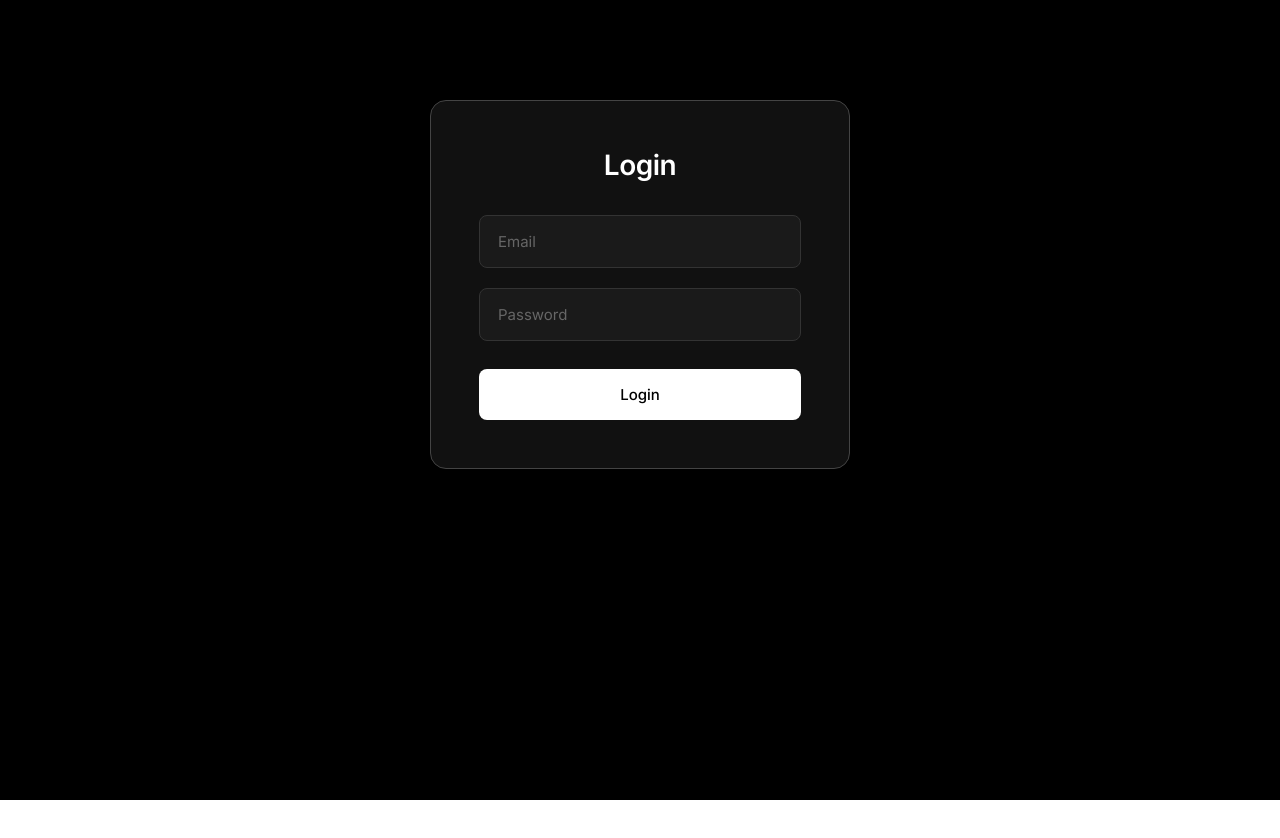
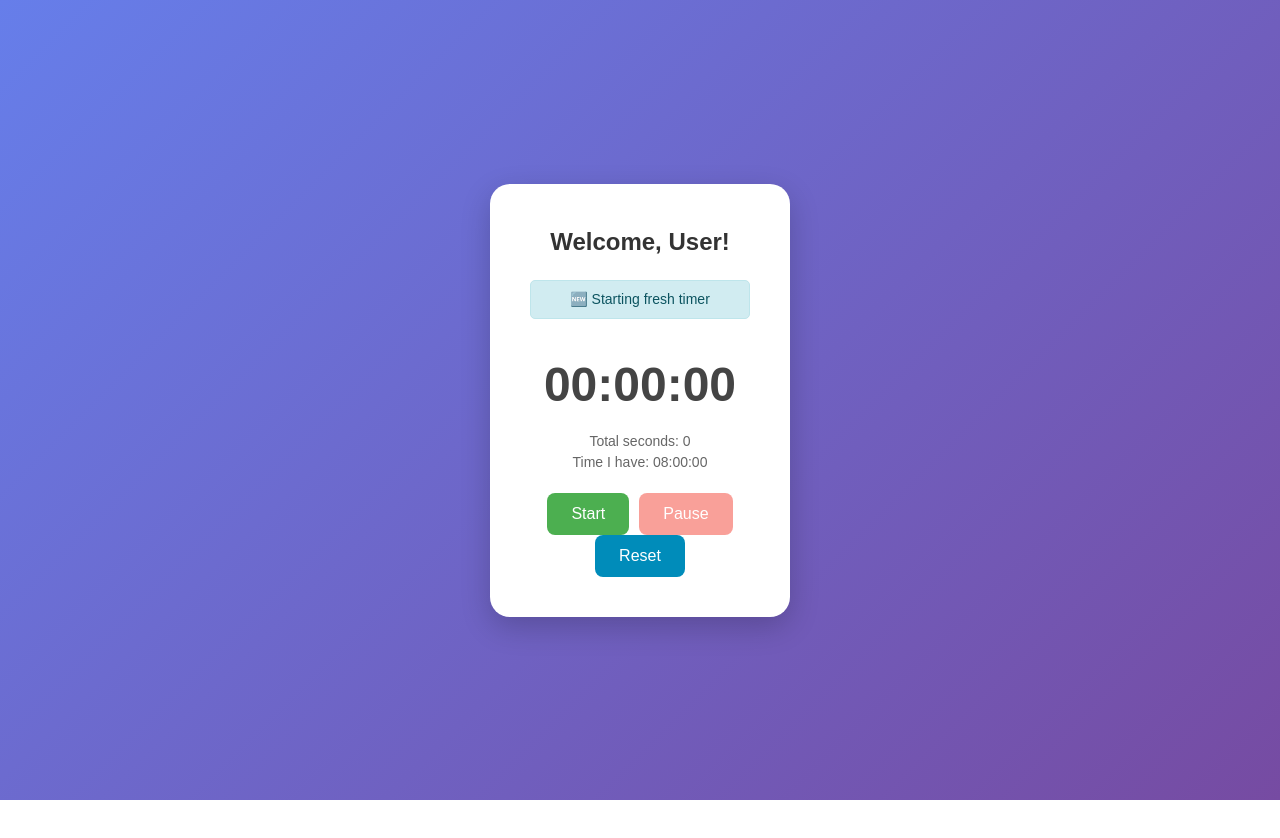
Before and after one commit to George-shaji/timer, a Vue app: page /#/dashboard in a window 1280 px wide. Before the commit this address led to /timer/#/dashboard. Shown: the top 838 px of the page. After the commit the page ends 800 px from the top, so only its background shows below. Built offline with nearby package versions, Linux system fonts and the light colour scheme.

Commit message:
Fix: switched to hash mode routing for GitHub Pages deployment

```diff
--- a/src/router/index.js
+++ b/src/router/index.js
@@ -1,4 +1,4 @@
-import { createRouter, createWebHistory } from "vue-router"
+import { createRouter, createWebHashHistory } from "vue-router"
 import Login from "../views/Login.vue"
 import Dashboard from "../views/Dashboard.vue"
 
@@ -17,6 +17,6 @@ const routes = [
 ]
 
 export default createRouter({
-  history: createWebHistory('/timer/'),
+  history: createWebHashHistory(),
   routes
 })
--- a/src/views/Dashboard.vue
+++ b/src/views/Dashboard.vue
@@ -32,7 +32,7 @@
         <button @click="start" :disabled="running" class="start-btn">Start</button>
         <button @click="stop" :disabled="!running" class="stop-btn">Pause</button>
       </div>
-      <!-- <button @click="reset" class="reset-btn">Reset</button> -->
+       <button @click="reset" class="reset-btn">Reset</button>
       <!-- Show last saved info -->
       <div v-if="lastSaved" class="last-saved">
         Last saved: {{ lastSaved }}
```
Also changed, not shown: 1 other file (tests, documents, lock files or other folders).
